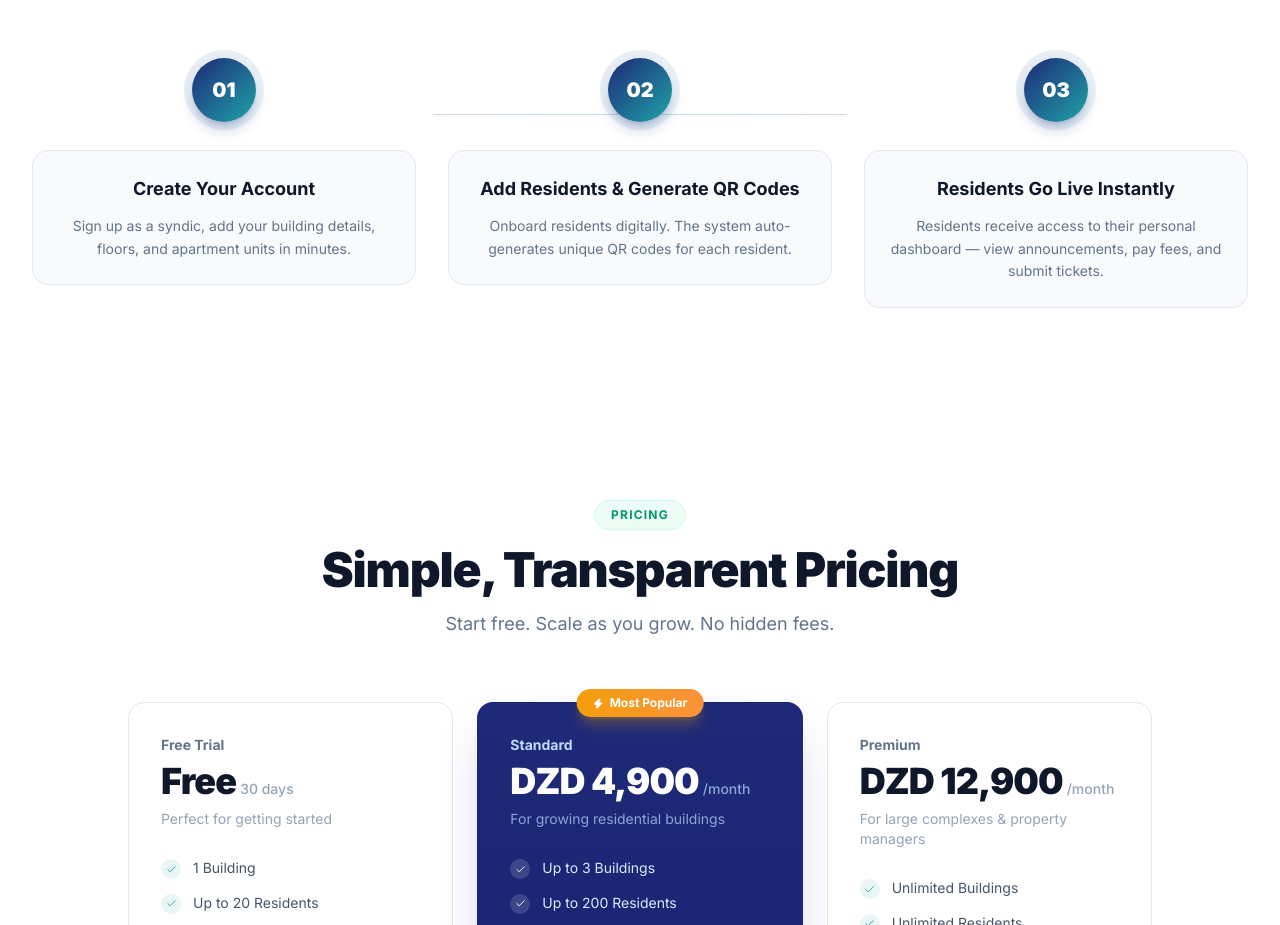
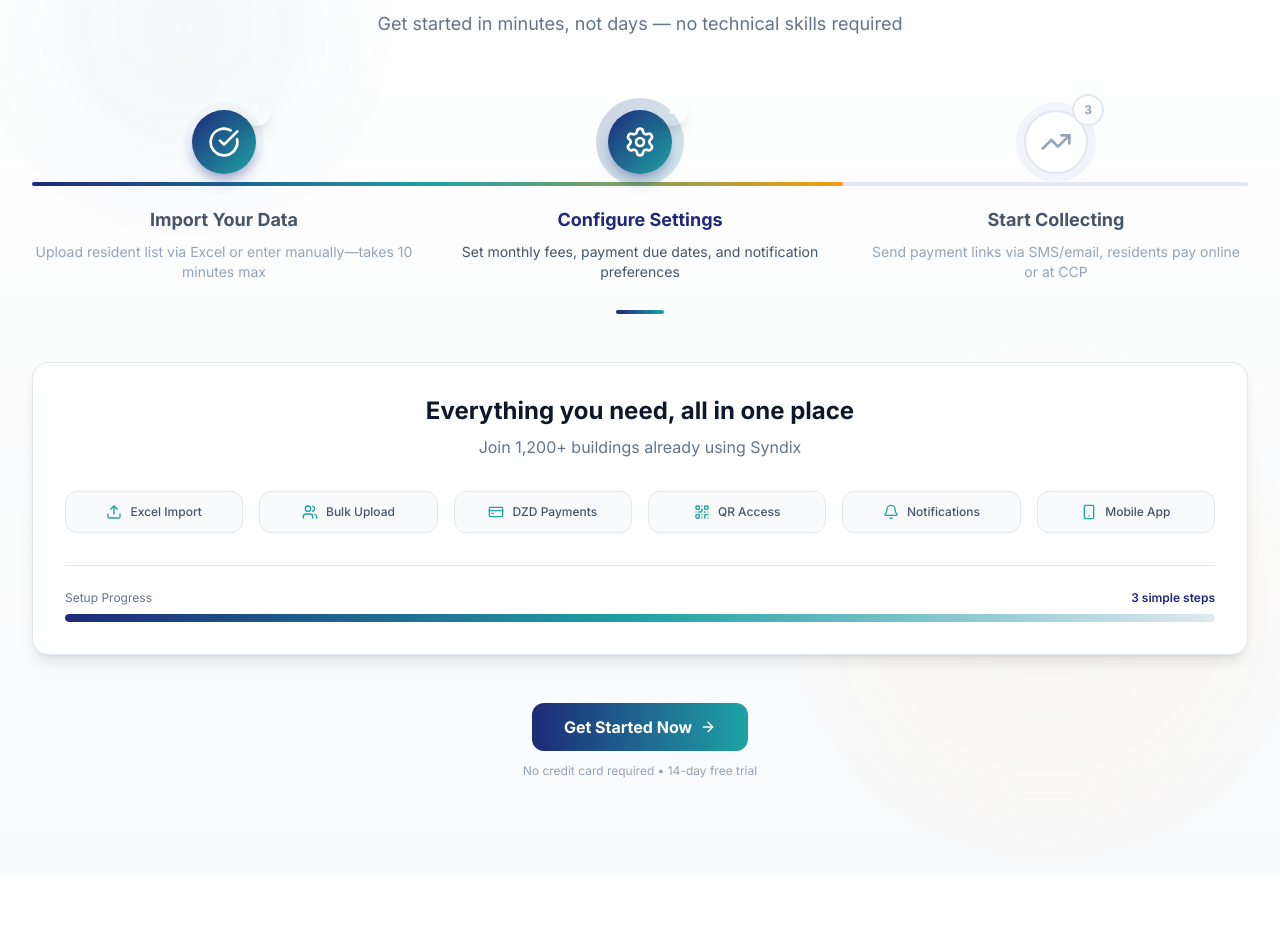
Before and after one commit to ikramikram2020/Syndix, a Next.js app: page / in a window 1280 px wide. Shown: the part 1875-2800 px from the top of the page. Built offline with nearby package versions, Linux system fonts and the light colour scheme.

Commit message:
new update

```diff
--- a/src/components/landing/HowItWorks.tsx
+++ b/src/components/landing/HowItWorks.tsx
@@ -1,46 +1,230 @@
 import { useLanguage } from "../../contexts/LanguageContext";
+import {
+  Building2,
+  Users,
+  CreditCard,
+  QrCode,
+  Bell,
+  CheckCircle,
+  ArrowRight,
+  Upload,
+  Settings,
+  TrendingUp,
+  Smartphone,
+  Zap
+} from "lucide-react";
+import { useState, useEffect } from "react";
 
 export default function HowItWorks() {
   const { t } = useLanguage();
+  const [activeStep, setActiveStep] = useState(0);
+  const [scrolled, setScrolled] = useState(false);
+
+  // Auto-rotate steps for demo
+  useEffect(() => {
+    const interval = setInterval(() => {
+      setActiveStep((prev) => (prev + 1) % 3);
+    }, 5000);
+    return () => clearInterval(interval);
+  }, []);
+
+  // Icons for each step
+  const stepIcons = [
+    { icon: Upload, color: "from-brand-navy to-brand-teal", bg: "bg-brand-navy/10", iconColor: "text-brand-navy", title: "Import Your Data", desc: "Upload resident list via Excel or enter manually—takes 10 minutes max" },
+    { icon: Settings, color: "from-brand-orange to-brand-amber", bg: "bg-brand-amber/10", iconColor: "text-brand-amber", title: "Configure Settings", desc: "Set monthly fees, payment due dates, and notification preferences" },
+    { icon: TrendingUp, color: "from-brand-teal to-brand-navy", bg: "bg-brand-teal/10", iconColor: "text-brand-teal", title: "Start Collecting", desc: "Send payment links via SMS/email, residents pay online or at CCP" }
+  ];
+
+  const features = [
+    { icon: <Upload className="w-4 h-4" />, text: "Excel Import" },
+    { icon: <Users className="w-4 h-4" />, text: "Bulk Upload" },
+    { icon: <CreditCard className="w-4 h-4" />, text: "DZD Payments" },
+    { icon: <QrCode className="w-4 h-4" />, text: "QR Access" },
+    { icon: <Bell className="w-4 h-4" />, text: "Notifications" },
+    { icon: <Smartphone className="w-4 h-4" />, text: "Mobile App" }
+  ];
 
   return (
-    <section id="how-it-works" className="py-24 bg-white">
-      <div className="max-w-7xl mx-auto px-4 sm:px-6 lg:px-8">
+    <section id="how-it-works" className="py-24 bg-gradient-to-b from-white to-brand-bg relative overflow-hidden">
+      {/* Animated Background */}
+      <div className="absolute inset-0 overflow-hidden">
+        <div className="absolute top-20 left-10 w-72 h-72 bg-brand-teal/5 rounded-full blur-3xl animate-pulse"></div>
+        <div className="absolute bottom-20 right-10 w-96 h-96 bg-brand-amber/5 rounded-full blur-3xl animate-pulse" style={{ animationDelay: '2s' }}></div>
+      </div>
+
+      <div className="max-w-7xl mx-auto px-4 sm:px-6 lg:px-8 relative z-10">
         <div className="text-center mb-16">
-          <span className="inline-block px-4 py-1.5 text-xs font-bold tracking-widest uppercase text-brand-amber bg-brand-amber/10 border border-brand-amber/20 rounded-full mb-4">
+          <span className="inline-flex items-center gap-2 px-4 py-1.5 text-xs font-bold tracking-widest uppercase text-brand-amber bg-brand-amber/10 border border-brand-amber/20 rounded-full mb-4">
+            <Zap className="w-3 h-3" />
             {t.howItWorks.badge}
           </span>
-          <h2 className="text-4xl lg:text-5xl font-black text-slate-900 tracking-tight">
+          <h2 className="text-4xl lg:text-5xl font-black text-slate-900 tracking-tight mb-4">
             {t.howItWorks.headline}
           </h2>
+          <p className="text-lg text-slate-500 max-w-2xl mx-auto">
+            Get started in minutes, not days — no technical skills required
+          </p>
         </div>
 
-        <div className="grid md:grid-cols-3 gap-8 relative">
-          <div className="hidden md:block absolute top-14 start-[33%] end-[33%] h-px bg-gradient-to-r from-brand-navy/20 via-brand-teal/30 to-brand-navy/20" />
+        {/* Horizontal Timeline Strip - Desktop */}
+        <div className="hidden md:block relative mb-16">
+          {/* Progress Line */}
+          <div className="absolute top-20 left-0 right-0 h-1 bg-slate-200 rounded-full">
+            <div
+              className="h-full bg-gradient-to-r from-brand-navy via-brand-teal to-brand-amber rounded-full transition-all duration-500"
+              style={{ width: `${(activeStep + 1) * 33.33}%` }}
+            ></div>
+          </div>
 
-          {t.howItWorks.steps.map((step, i) => (
-            <div key={i} className="relative text-center group">
-              <div className="relative inline-flex items-center justify-center w-16 h-16 mb-7">
-                <div className="absolute inset-0 rounded-full bg-gradient-to-br from-brand-navy to-brand-teal opacity-10 group-hover:opacity-20 transition-opacity scale-125" />
-                <div className="relative w-16 h-16 rounded-full bg-gradient-to-br from-brand-navy to-brand-teal flex items-center justify-center shadow-lg shadow-brand-navy/25 group-hover:shadow-brand-navy/40 group-hover:scale-105 transition-all">
-                  <span className="text-xl font-black text-white">
-                    {step.step}
-                  </span>
+          {/* Steps */}
+          <div className="grid grid-cols-3 gap-8 relative">
+            {stepIcons.map((step, idx) => {
+              const IconComponent = step.icon;
+              const isActive = activeStep === idx;
+              const isCompleted = activeStep > idx;
+
+              return (
+                <div
+                  key={idx}
+                  className="relative text-center cursor-pointer group"
+                  onClick={() => setActiveStep(idx)}
+                >
+                  {/* Step Circle */}
+                  <div className="relative inline-flex items-center justify-center w-20 h-20 mb-6">
+                    <div className={`absolute inset-0 rounded-full transition-all duration-300 ${
+                      isActive ? 'scale-110 bg-gradient-to-br from-brand-navy to-brand-teal opacity-20' : 'bg-slate-100'
+                    } group-hover:scale-110`} />
+                    <div className={`relative w-16 h-16 rounded-full flex items-center justify-center transition-all duration-300 ${
+                      isActive || isCompleted
+                        ? 'bg-gradient-to-br from-brand-navy to-brand-teal shadow-lg shadow-brand-navy/30'
+                        : 'bg-white border-2 border-slate-200'
+                    } group-hover:scale-105`}>
+                      {isCompleted ? (
+                        <CheckCircle className="w-8 h-8 text-white" />
+                      ) : (
+                        <IconComponent className={`w-8 h-8 ${isActive ? 'text-white' : 'text-slate-400'} transition-colors`} />
+                      )}
+                    </div>
+                    {/* Step Number Badge */}
+                    <div className={`absolute -top-2 -right-2 w-8 h-8 rounded-full flex items-center justify-center text-xs font-bold transition-all ${
+                      isActive || isCompleted
+                        ? 'bg-brand-orange text-white shadow-lg'
+                        : 'bg-white border-2 border-slate-200 text-slate-400'
+                    }`}>
+                      {idx + 1}
                     </div>
                   </div>
 
-              <div className="bg-brand-bg border border-slate-200 rounded-2xl p-6 group-hover:border-brand-teal/30 group-hover:shadow-lg group-hover:shadow-brand-teal/5 transition-all">
-                <h3 className="text-lg font-bold text-slate-900 mb-3">
+                  {/* Content */}
+                  <h3 className={`text-lg font-bold mb-2 transition-colors ${
+                    isActive ? 'text-brand-navy' : 'text-slate-600'
+                  }`}>
+                    {step.title}
+                  </h3>
+                  <p className={`text-sm transition-colors ${
+                    isActive ? 'text-slate-600' : 'text-slate-400'
+                  }`}>
+                    {step.desc}
+                  </p>
+
+                  {/* Active Indicator */}
+                  {isActive && (
+                    <div className="absolute -bottom-8 left-1/2 -translate-x-1/2 w-12 h-1 bg-gradient-to-r from-brand-navy to-brand-teal rounded-full animate-pulse" />
+                  )}
+                </div>
+              );
+            })}
+          </div>
+        </div>
+
+        {/* Mobile: Interactive Cards with Hover Effects */}
+        <div className="md:hidden space-y-6">
+          {stepIcons.map((step, idx) => {
+            const IconComponent = step.icon;
+            return (
+              <div
+                key={idx}
+                className="group relative bg-white rounded-2xl p-6 border-2 border-slate-200 hover:border-brand-teal/50 hover:shadow-xl transition-all duration-300 hover:-translate-y-1 cursor-pointer"
+              >
+                <div className="flex items-start gap-5">
+                  <div className="relative">
+                    <div className="w-16 h-16 rounded-full bg-gradient-to-br from-brand-navy to-brand-teal flex items-center justify-center shadow-lg">
+                      <IconComponent className="w-8 h-8 text-white" />
+                    </div>
+                    <div className="absolute -top-2 -right-2 w-7 h-7 rounded-full bg-brand-orange text-white flex items-center justify-center text-xs font-bold">
+                      {idx + 1}
+                    </div>
+                  </div>
+                  <div className="flex-1">
+                    <h3 className="text-lg font-bold text-slate-900 mb-2">
                       {step.title}
                     </h3>
                     <p className="text-sm text-slate-500 leading-relaxed">
                       {step.desc}
                     </p>
                   </div>
+                  <ArrowRight className="w-5 h-5 text-slate-300 group-hover:text-brand-teal group-hover:translate-x-1 transition-all" />
+                </div>
+              </div>
+            );
+          })}
+        </div>
+
+        {/* Interactive Feature Strip */}
+        <div className="mt-20 bg-white rounded-2xl border border-slate-200 p-8 shadow-lg hover:shadow-xl transition-all">
+          <div className="text-center mb-8">
+            <h3 className="text-2xl font-bold text-slate-900 mb-2">
+              Everything you need, all in one place
+            </h3>
+            <p className="text-slate-500">
+              Join 1,200+ buildings already using Syndix
+            </p>
+          </div>
+
+          <div className="grid grid-cols-2 md:grid-cols-3 lg:grid-cols-6 gap-4">
+            {features.map((feature, idx) => (
+              <div
+                key={idx}
+                className="flex items-center justify-center gap-2 px-4 py-3 bg-brand-bg rounded-xl border border-slate-200 hover:border-brand-teal/30 hover:bg-white hover:shadow-md transition-all group cursor-pointer"
+              >
+                <div className="text-brand-teal group-hover:scale-110 transition-transform">
+                  {feature.icon}
+                </div>
+                <span className="text-xs font-medium text-slate-600 group-hover:text-brand-navy">
+                  {feature.text}
+                </span>
               </div>
             ))}
           </div>
+
+          {/* Progress Bar */}
+          <div className="mt-8 pt-6 border-t border-slate-200">
+            <div className="flex items-center justify-between mb-2 text-xs text-slate-500">
+              <span>Setup Progress</span>
+              <span className="font-semibold text-brand-navy">3 simple steps</span>
             </div>
+            <div className="h-2 bg-slate-200 rounded-full overflow-hidden">
+              <div className="h-full w-0 bg-gradient-to-r from-brand-navy via-brand-teal to-brand-orange rounded-full animate-[progress_2s_ease-out_forwards]"></div>
+            </div>
+          </div>
+        </div>
+
+        {/* CTA Button */}
+        <div className="text-center mt-12">
+          <button className="group inline-flex items-center gap-2 px-8 py-3 bg-gradient-to-r from-brand-navy to-brand-teal text-white font-bold rounded-xl hover:shadow-xl hover:scale-105 transition-all duration-200">
+            Get Started Now
+            <ArrowRight className="w-4 h-4 group-hover:translate-x-1 transition-transform" />
+          </button>
+          <p className="text-xs text-slate-400 mt-3">No credit card required • 14-day free trial</p>
+        </div>
+      </div>
+
+      <style jsx>{`
+        @keyframes progress {
+          from { width: 0%; }
+          to { width: 100%; }
+        }
+      `}</style>
     </section>
   );
 }
```
Lines whose indentation alone changed are shown as unchanged.
